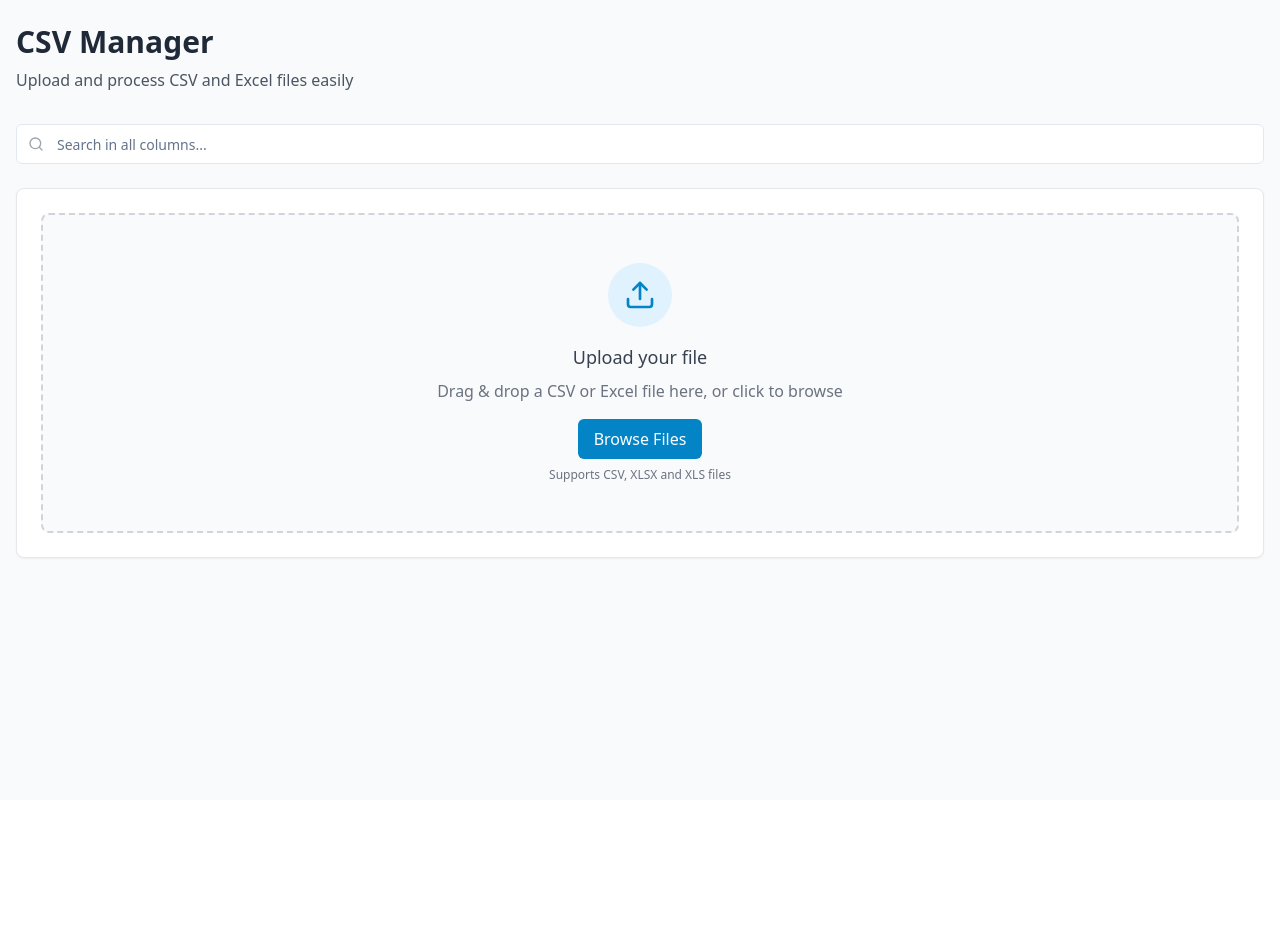
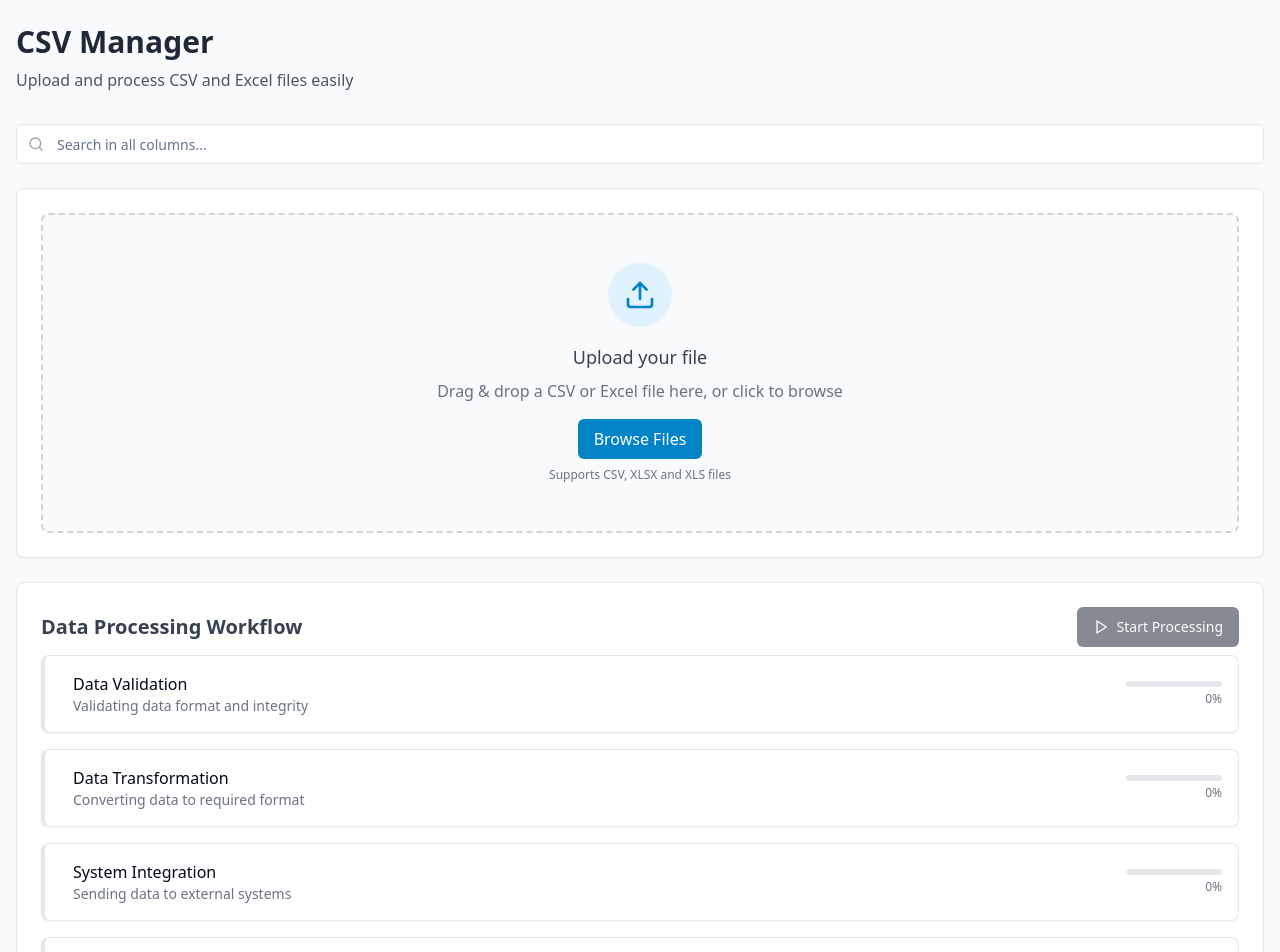
Before and after one commit to prolifiktech/csv-sidekick, a React (Vite) app: page / in a window 1280 px wide. Shown: the top 952 px of the page. Before the commit the page ends 800 px from the top, so only its background shows below. Built offline with nearby package versions, Linux system fonts and the light colour scheme.

Commit message:
Show workflow processor on load
The workflow processor should be visible even before data is uploaded.

```diff
--- a/src/components/Dashboard.tsx
+++ b/src/components/Dashboard.tsx
@@ -1,4 +1,3 @@
-
 import { useState } from "react";
 import FileDropZone from "./FileDropZone";
 import FilterBar from "./FilterBar";
@@ -20,7 +19,7 @@ const Dashboard = () => {
   const [filters, setFilters] = useState<ColumnFilter[]>([]);
   const [searchTerm, setSearchTerm] = useState("");
   const [isLoading, setIsLoading] = useState(false);
-  const [showWorkflow, setShowWorkflow] = useState(false);
+  const [showWorkflow, setShowWorkflow] = useState(true);
 
   const handleFileUpload = (fileData: DataRow[], headers: string[]) => {
     setData(fileData);
@@ -86,7 +85,6 @@ const Dashboard = () => {
                     setColumns([]);
                     setFilters([]);
                     setSearchTerm("");
-                    setShowWorkflow(false);
                   }}
                   className="text-sm px-3 py-1 bg-gray-100 hover:bg-gray-200 text-gray-700 rounded-md transition"
                 >
@@ -95,17 +93,15 @@ const Dashboard = () => {
               </div>
 
               <DataTable data={filteredData} columns={columns} />
-
-              {/* Always render WorkflowProcessor when data exists */}
-              {data.length > 0 && (
-                <Card className="mt-6 border border-gray-200 shadow-sm">
-                  <CardContent className="p-6">
-                    <WorkflowProcessor data={data} isActive={true} />
-                  </CardContent>
-                </Card>
-              )}
             </div>
           )}
+        </CardContent>
+      </Card>
+
+      {/* Always render WorkflowProcessor regardless of data presence */}
+      <Card className="mt-6 border border-gray-200 shadow-sm">
+        <CardContent className="p-6">
+          <WorkflowProcessor data={data} isActive={showWorkflow} />
         </CardContent>
       </Card>
     </div>
--- a/src/components/WorkflowProcessor.tsx
+++ b/src/components/WorkflowProcessor.tsx
@@ -45,7 +45,7 @@ const WorkflowProcessor = ({ data, isActive }: WorkflowProcessorProps) => {
 
   // Simulate processing for a specific step
   const processStep = async (stepId: number) => {
-    if (!data.length) {
+    if (data.length === 0) {
       toast.error("No data available. Please upload a file first.");
       return;
     }
@@ -162,7 +162,7 @@ const WorkflowProcessor = ({ data, isActive }: WorkflowProcessorProps) => {
           {!workflowStarted ? (
             <Button
               onClick={startWorkflow}
-              disabled={!data.length || currentStepId !== null}
+              disabled={data.length === 0 || currentStepId !== null}
               className="flex items-center gap-2"
             >
               <Play className="h-4 w-4" />
@@ -177,7 +177,7 @@ const WorkflowProcessor = ({ data, isActive }: WorkflowProcessorProps) => {
           )}
         </div>
 
-        {workflowStarted && (
+        {workflowStarted || true ? (
           <div className="grid gap-4 mt-4">
             {steps.map((step) => (
               <Card key={step.id} className={cn(
@@ -213,7 +213,7 @@ const WorkflowProcessor = ({ data, isActive }: WorkflowProcessorProps) => {
                           variant="outline"
                           size="sm"
                           onClick={() => rerunStep(step.id)}
-                          disabled={currentStepId !== null}
+                          disabled={currentStepId !== null || data.length === 0}
                           className="flex items-center gap-1"
                         >
                           <RefreshCw className="h-3 w-3" />
@@ -226,7 +226,7 @@ const WorkflowProcessor = ({ data, isActive }: WorkflowProcessorProps) => {
               </Card>
             ))}
           </div>
-        )}
+        ) : null}
       </div>
     </div>
   );
```
